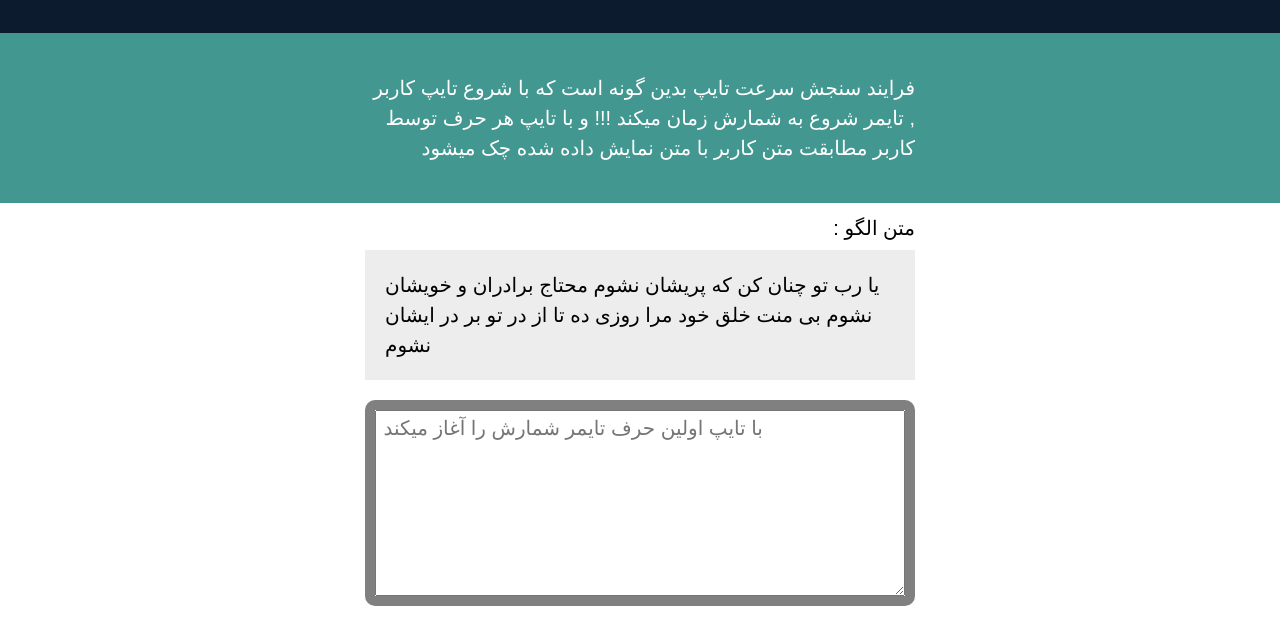
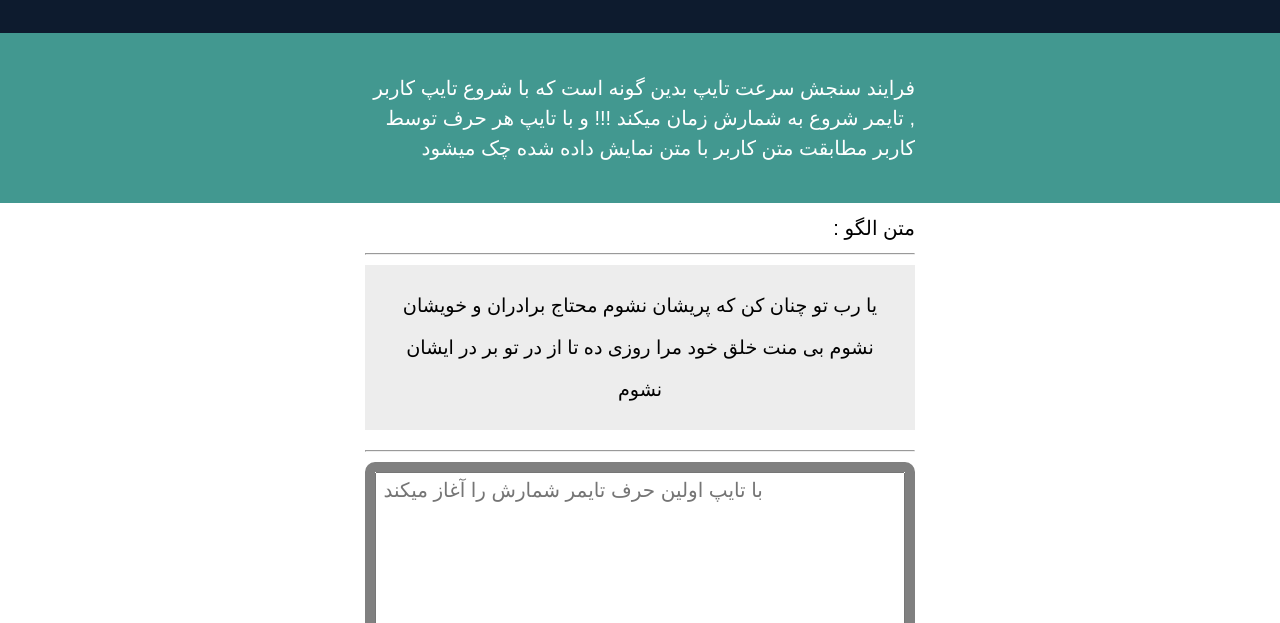
Before and after one commit to wizard1551/TYPE-TEST, a plain HTML site: page index.html in a window 1280 px wide. Shown: the part 121-744 px from the top of the page. Drawn offline with Linux system fonts and the light colour scheme; a web font is replaced by a local one.

Commit message:
تغییر متن

```diff
--- a/index.html
+++ b/index.html
@@ -8,7 +8,7 @@
     <script src="/script.js" async></script>
     <link rel="stylesheet" href="//fonts.googleapis.com/css?family=Source+Sans+Pro:400,400i,700,700i,900,900i" type="text/css" media="all">
 
-
+  <link href="https://cdnjs.cloudflare.com/ajax/libs/shabnam-font/5.0.1/font-face.css" rel="stylesheet" type="text/css" />
     <link rel="stylesheet" href="style.css">
 
 </head>
@@ -28,13 +28,12 @@
             <div class="pattern" >
                 متن الگو :
             </div>
+            <hr>
             <div id="origin-text">
-                <p>یا رب تو چنان کن که پریشان نشوم
-محتاج برادران و خویشان نشوم
-بی منت خلق خود مرا روزی ده
-تا از در تو بر در ایشان نشوم</p>
+<p id="pre">یا رب تو چنان کن که پریشان نشوم محتاج برادران و خویشان نشوم
+بی منت خلق خود مرا روزی ده تا از در تو بر در ایشان نشوم</p>
             </div><!-- #origin-text -->
-
+                <hr>
             <div class="test-wrapper">
                 <textarea id="test-area" name="textarea" rows="6" placeholder=" با تایپ اولین حرف تایمر شمارش را آغاز میکند"></textarea>
             </div><!-- .test-wrapper -->
@@ -49,7 +48,6 @@
         </section><!-- .test-area -->
     </main>
     <hr>
-    <h1>برای تست کردن<a href="https://www.jslint.com/">  این جا   </a>کن</h1>
     <script src="./script.js"></script>
 </body>
 
--- a/style.css
+++ b/style.css
@@ -1,6 +1,4 @@
-/*--------------------------------------------------------------
-Typography
---------------------------------------------------------------*/
+
 
 body,
 button,
@@ -59,6 +57,13 @@ pre {
 	padding: 1.6em;
 }
 
+#pre {
+  font-family: 'Shabnam', sans-serif;
+  text-align: center;
+  line-height: 2.2;
+  font-size: 1.2rem;
+}
+
 code,
 kbd,
 tt,
@@ -103,9 +108,6 @@ big {
 	font-size: 125%;
 }
 
-/*--------------------------------------------------------------
-Layout
---------------------------------------------------------------*/
 body {
     margin: 0;
     padding: 0;
```
